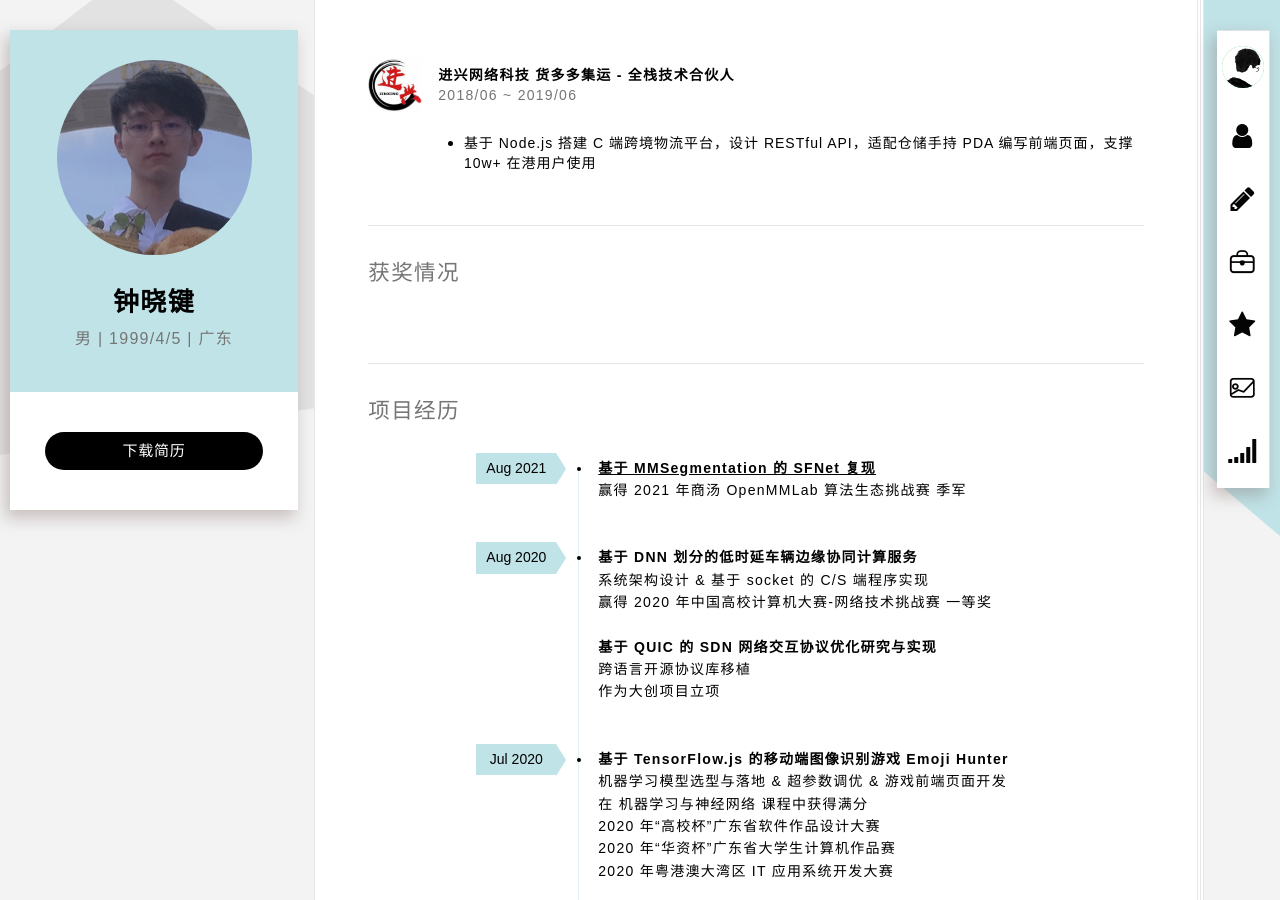
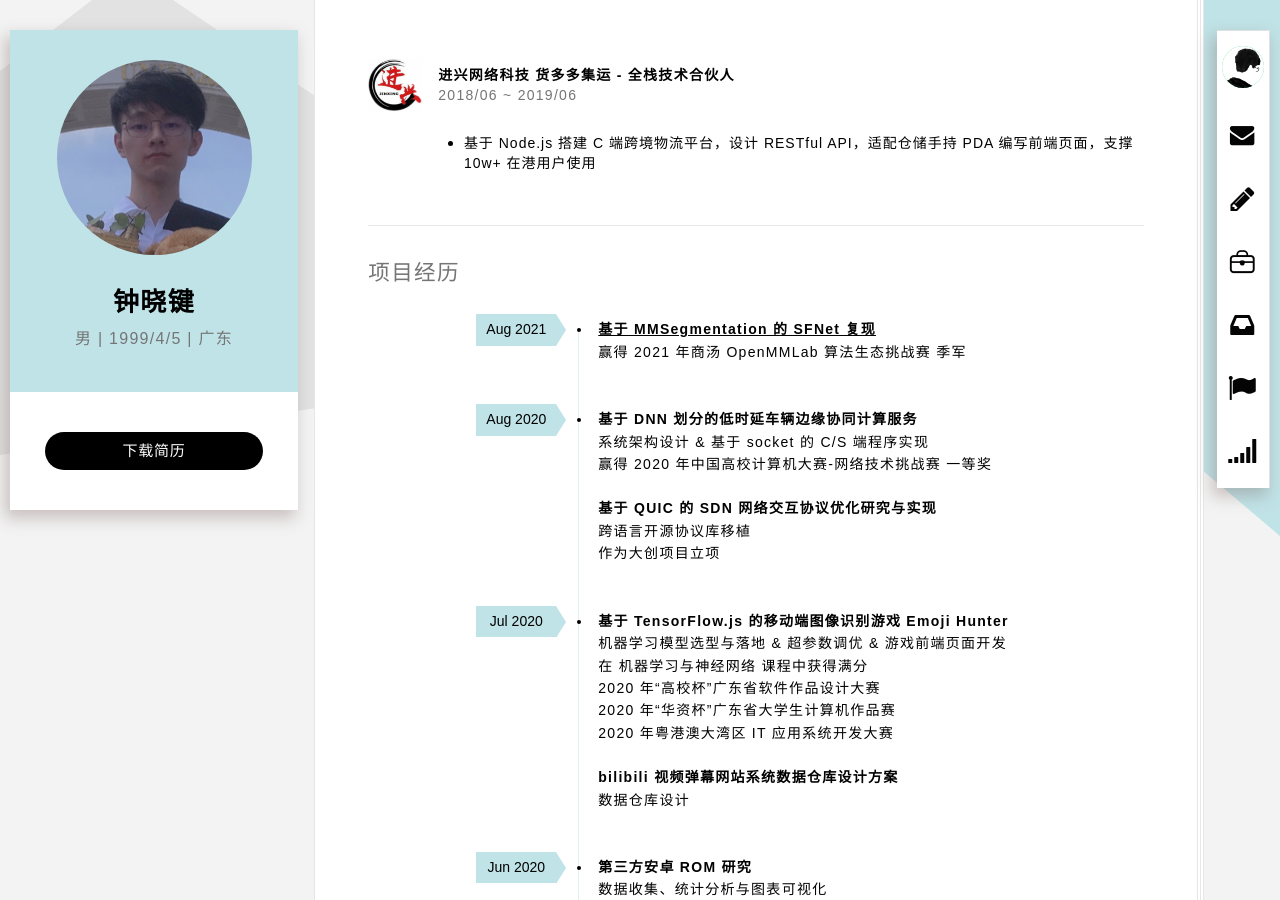
Before and after one commit to xiaojianzhong/xiaojianzhong.github.io, a Jekyll site: the page built from index.html, in a window 1280 px wide and 900 px high, scrolled down 1778 px. Built offline with Jekyll 4.4.1, drawn with Linux system fonts in a browser that asks for light colours; some web fonts are replaced.

Commit message:
feat(platform-browser): 更新小节标题与 ID

```diff
--- a/_includes/competition.html
+++ b/_includes/competition.html
@@ -1,8 +1,7 @@
 <section class="section brd-btm" id="competition">
   <div class="row">
     <div class="col-sm-12 clear-mrg">
-      <h2 class="title-thin text-muted">获奖情况</h2>
-      <br />
+      <h2 class="title-thin text-muted">竞赛 & 奖惩经历</h2>
       <div class="education">
         {% for comp in site.competitions reversed %}
         <div class="education-box">
--- a/_includes/contact.html
+++ b/_includes/contact.html
@@ -1,4 +1,4 @@
-<section class="section brd-btm" id="basic">
+<section class="section brd-btm" id="contact">
   <div class="row">
     <div class="col-sm-6 clear-mrg">
       <h2 class="title-thin text-muted">联系方式</h2>
--- a/index.html
+++ b/index.html
@@ -15,19 +15,19 @@
                 /></a>
               </li>
               <li>
-                <a href="#basic" data-tooltip="基本信息"><span class="ace-icon ace-icon-user"></span></a>
+                <a href="#contact" data-tooltip="联系方式"><span class="ace-icon ace-icon-contact"></span></a>
               </li>
               <li>
                 <a href="#education" data-tooltip="教育经历"><span class="ace-icon ace-icon-pencil"></span></a>
               </li>
               <li>
-                <a href="#experience" data-tooltip="实践经历"><span class="ace-icon ace-icon-experience"></span></a>
+                <a href="#experience" data-tooltip="实习经历"><span class="ace-icon ace-icon-experience"></span></a>
               </li>
               <li>
-                <a href="#competition" data-tooltip="获奖情况"><span class="ace-icon ace-icon-star"></span></a>
+                <a href="#portfolio" data-tooltip="项目经历"><span class="ace-icon ace-icon-inbox"></span></a>
               </li>
               <li>
-                <a href="#portfolio" data-tooltip="项目经历"><span class="ace-icon ace-icon-portfolio"></span></a>
+                <a href="#competition" data-tooltip="竞赛 & 奖惩经历"><span class="ace-icon ace-icon-flag"></span></a>
               </li>
               <li>
                 <a href="#skill-points" data-tooltip="技能点"><span class="ace-icon ace-icon-signal"></span></a>
```
Also changed, not shown: other parts of index.html (+1 -1 lines).
